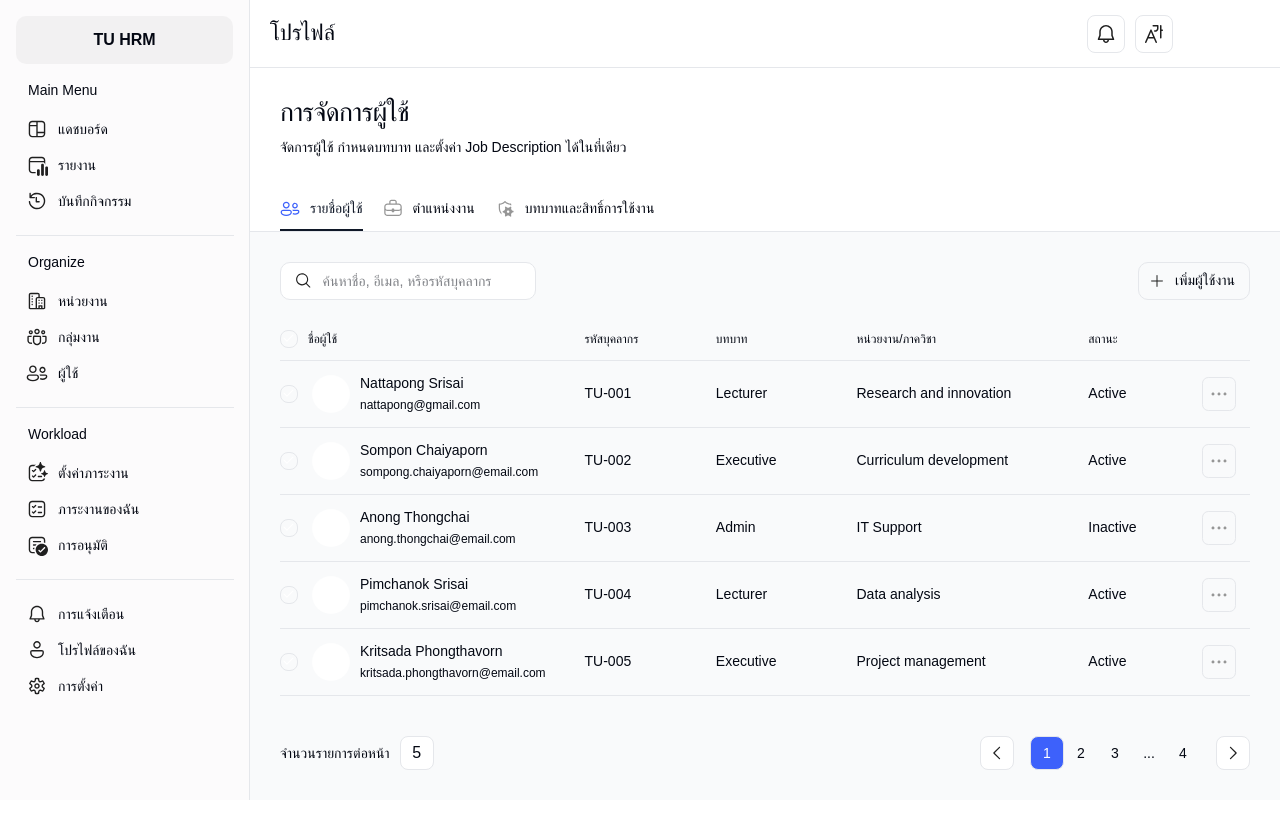
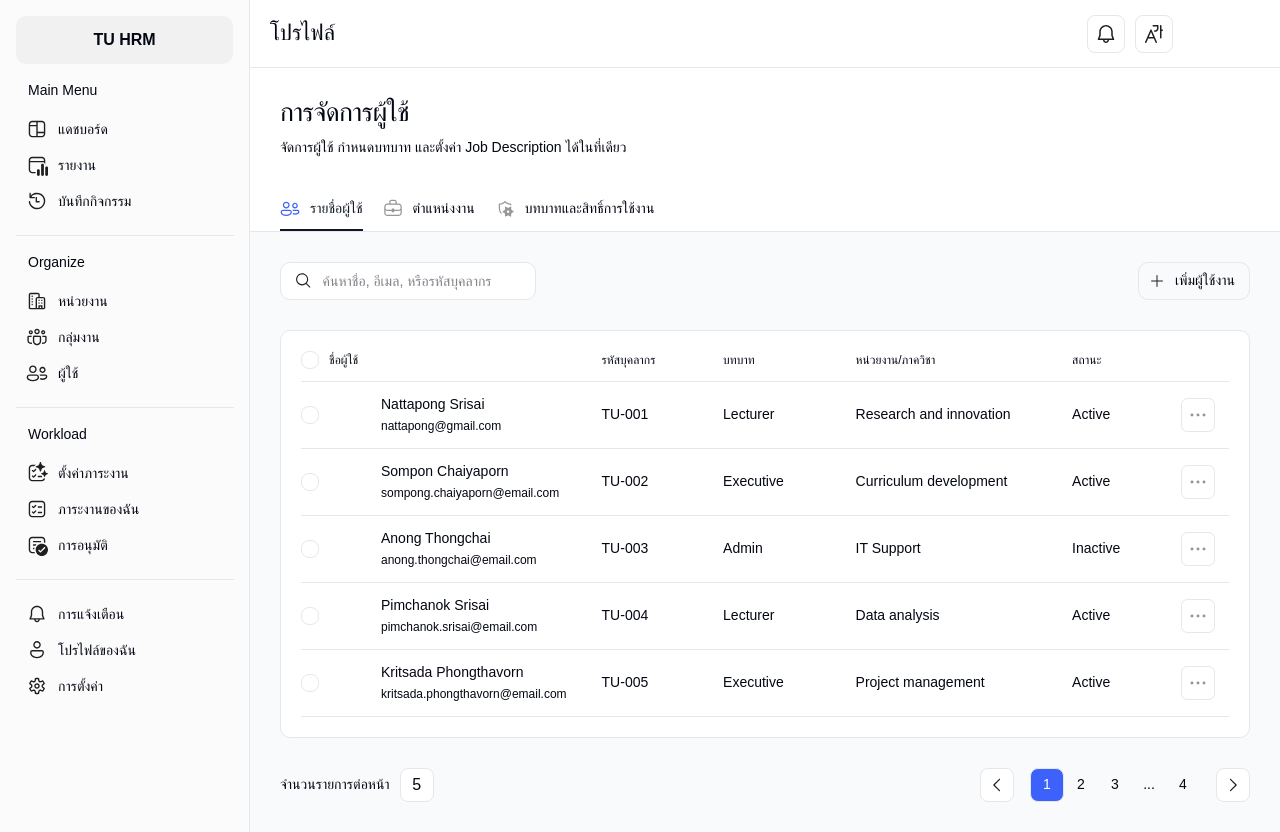
Before and after one commit to subhibhat/hrm-app, a Next.js app: page /user in a window 1280 px wide. Before the commit the page ends 800 px from the top, so only its background shows below. Built offline with nearby package versions, Linux system fonts and the light colour scheme; a web font is replaced by a local one.

Commit message:
update: apply card style to table

```diff
--- a/src/app/(dashboard)/(2_organize)/user/page.tsx
+++ b/src/app/(dashboard)/(2_organize)/user/page.tsx
@@ -89,9 +89,11 @@ export default function ProfilePage() {
 				</div>
 
 				<div className=" flex p-[30px] flex-col items-start gap-2.5 flex-[1_0_0] self-stretch ">
-					{currentTab === '' || currentTab === 'users' && <UserTable />}
-					{currentTab === 'positions' && <JobTable />}
-					{currentTab === 'roles' && <RoleTable />}
+					<div className="  flex w-full p-5 flex-col items-start gap-[30px] rounded-lg border-[1px] border-solid border-[var(--border)] bg-white ">
+						{currentTab === '' || currentTab === 'users' && <UserTable />}
+						{currentTab === 'positions' && <JobTable />}
+						{currentTab === 'roles' && <RoleTable />}
+					</div>
 				</div>
 
 				<div className=" flex px-[30px] py-0 justify-between items-center self-stretch ">
```
